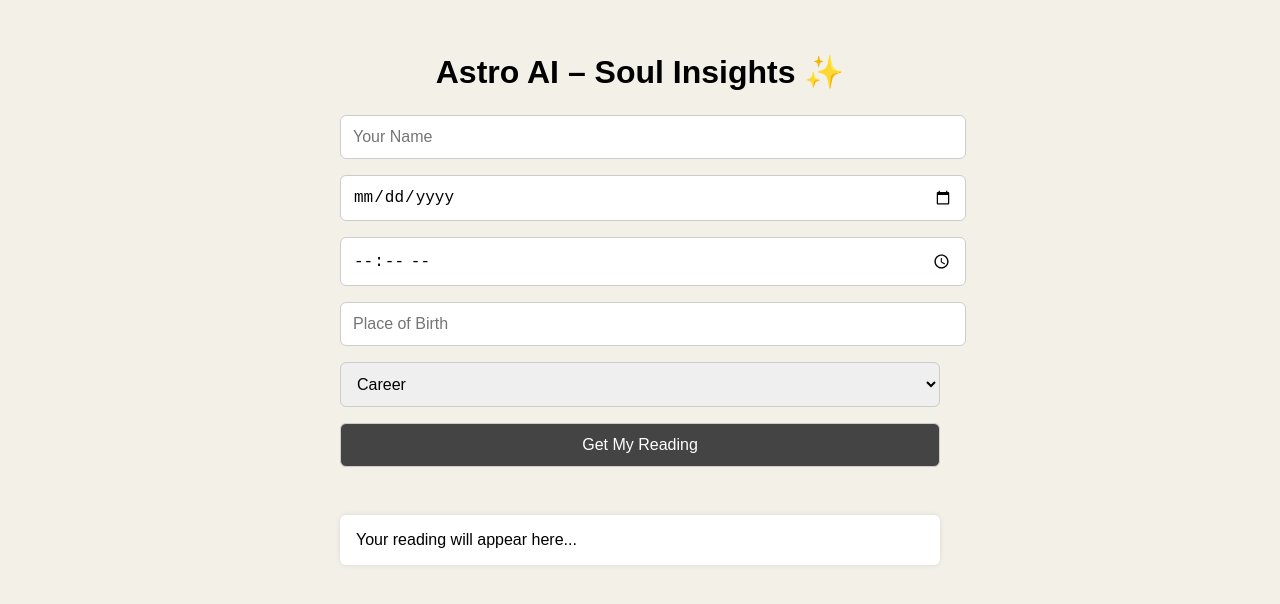
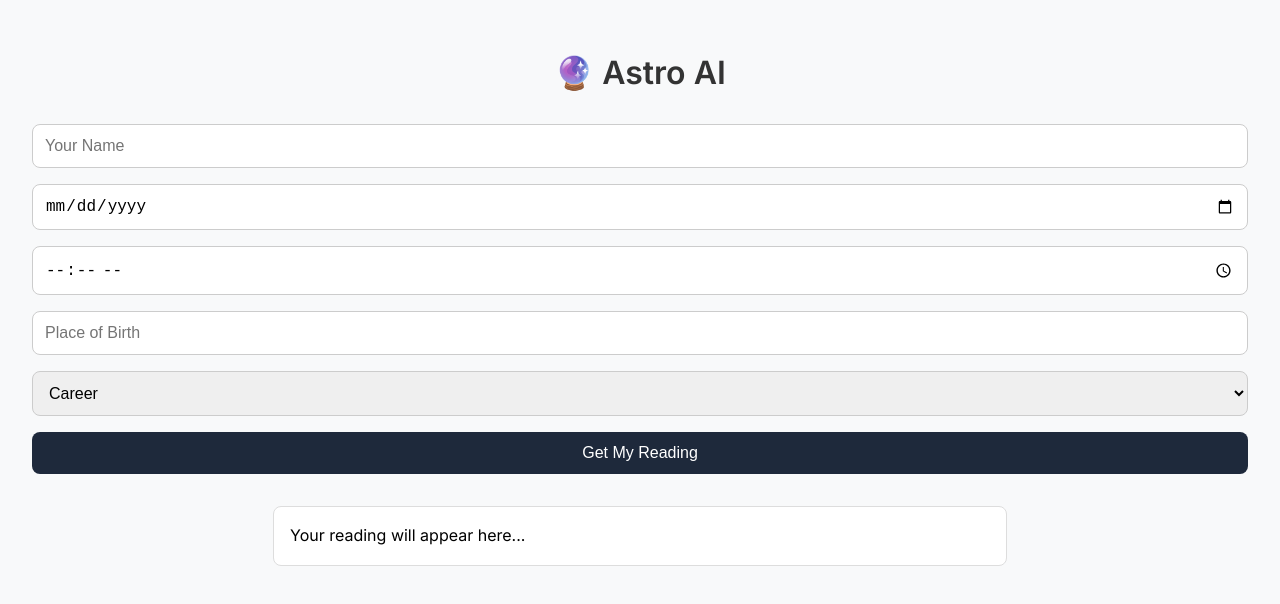
Before and after one commit to u97jain/astro-ai-gpt, a website: page client/index.html in a window 1280 px wide. Drawn offline with Linux system fonts and the light colour scheme.

Commit message:
UI polish: centered layout, new font, better output styling

```diff
--- a/client/index.html
+++ b/client/index.html
@@ -1,55 +1,72 @@
 <!DOCTYPE html>
 <html lang="en">
 <head>
-  <meta charset="UTF-8" />
-  <meta name="viewport" content="width=device-width, initial-scale=1.0"/>
-  <title>Astro AI - Soul Insights</title>
+    <link href="https://fonts.googleapis.com/css2?family=Inter:wght@400;600&display=swap" rel="stylesheet">
     <style>
       body {
-      font-family: Arial, sans-serif;
-      background-color: #f3f0e8;
+        font-family: 'Inter', sans-serif;
+        background-color: #f8f9fa;
+        margin: 0;
         padding: 2rem;
-      max-width: 600px;
-      margin: auto;
+        text-align: center;
       }
 
       h1 {
-      text-align: center;
-      margin-bottom: 1.5rem;
+        font-size: 2rem;
+        margin-bottom: 1rem;
+        color: #333;
+      }
+
+      form {
+        max-width: 500px;
+        margin: auto;
+        background: white;
+        padding: 2rem;
+        border-radius: 12px;
+        box-shadow: 0 4px 20px rgba(0,0,0,0.05);
       }
 
       input, select, button {
+        margin-top: 1rem;
+        padding: 0.75rem;
+        font-size: 1rem;
         width: 100%;
-      padding: 0.75rem;
-      margin-bottom: 1rem;
+        box-sizing: border-box;
         border: 1px solid #ccc;
-      border-radius: 6px;
-      font-size: 1rem;
+        border-radius: 8px;
       }
 
       button {
-      background-color: #444;
+        background-color: #1e293b;
         color: white;
         cursor: pointer;
-      transition: background 0.3s ease;
+        border: none;
       }
 
       button:hover {
-      background-color: #222;
+        background-color: #0f172a;
       }
 
       #output {
         margin-top: 2rem;
+        max-width: 700px;
+        margin-left: auto;
+        margin-right: auto;
+        padding: 1rem;
+        border: 1px solid #ddd;
+        border-radius: 8px;
+        background: #ffffff;
         white-space: pre-line;
-      background: white;
-      padding: 1rem;
-      border-radius: 6px;
-      box-shadow: 0 0 5px rgba(0,0,0,0.1);
+        text-align: left;
+        font-size: 1rem;
+        line-height: 1.6;
+        max-height: 400px;
+        overflow-y: auto;
       }
     </style>
 </head>
 <body>
-  <h1>Astro AI – Soul Insights ✨</h1>
+    <h1>🔮 Astro AI</h1>
 
   <input type="text" id="name" placeholder="Your Name" />
   <input type="date" id="dob" placeholder="Date of Birth" />
```
Lines whose indentation alone changed are shown as unchanged.
